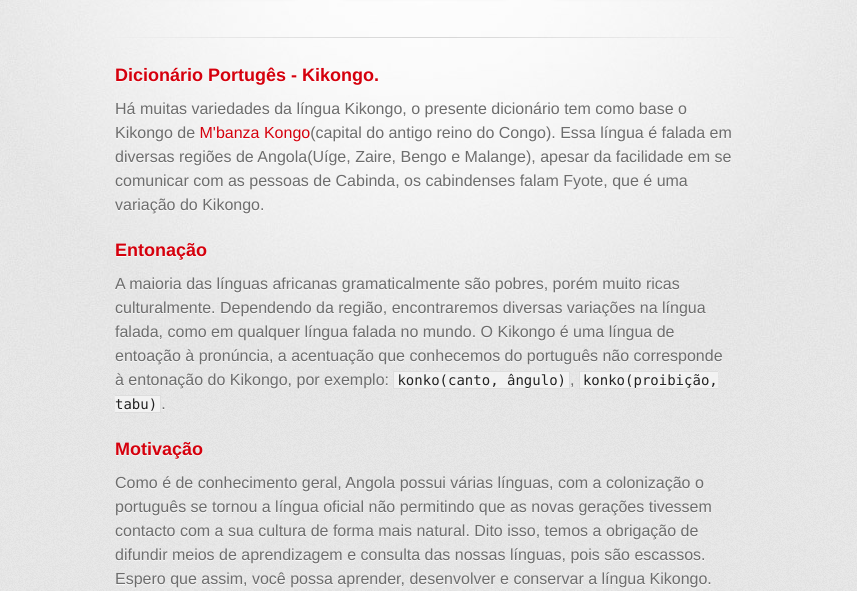
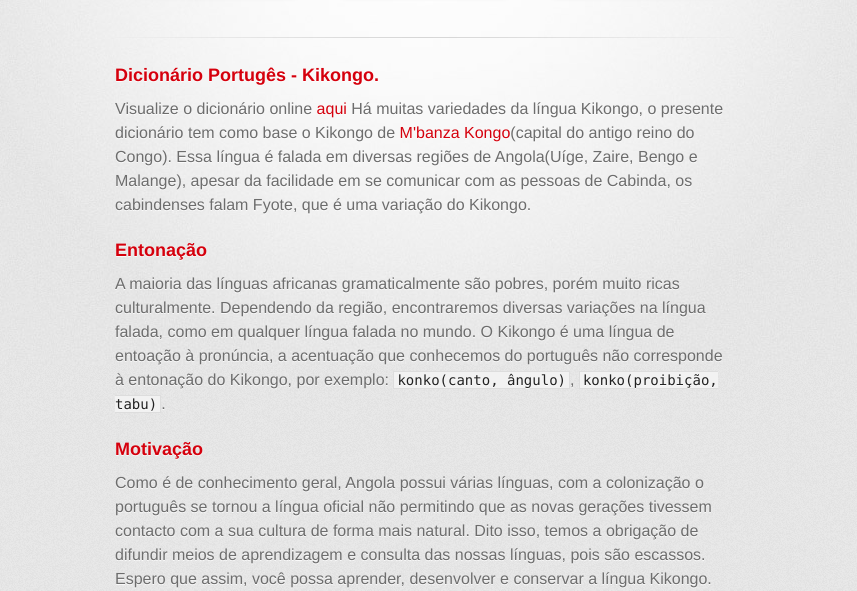
Before and after one commit to quindai/pt_kikongo, a plain HTML site: page index.html in a window 1280 px wide. Shown: the part 209-800 px from the top of the page, without its empty margins (215-1072 px from the left). Drawn offline with Linux system fonts and the light colour scheme; a web font is replaced by a local one.

```diff
--- a/index.html
+++ b/index.html
@@ -34,7 +34,8 @@
           <h3>
 <a id="dicionário-portugês---kikongo" class="anchor" href="#dicion%C3%A1rio-portug%C3%AAs---kikongo" aria-hidden="true"><span class="octicon octicon-link"></span></a>Dicionário Portugês - Kikongo.</h3>
 
-<p>Há muitas variedades da língua Kikongo, o presente dicionário tem como base o Kikongo de <a href="https://pt.wikipedia.org/wiki/M%27Banza_Kongo">M'banza Kongo</a>(capital do antigo reino do Congo). Essa língua é falada em diversas regiões de Angola(Uíge, Zaire, Bengo e Malange), apesar da facilidade em se comunicar com as pessoas de Cabinda, os cabindenses falam Fyote, que é uma variação do Kikongo.</p>
+<p>Visualize o dicionário online <a href="https://github.com/quindai/pt_kikongo/wiki">aqui</a>
+Há muitas variedades da língua Kikongo, o presente dicionário tem como base o Kikongo de <a href="https://pt.wikipedia.org/wiki/M%27Banza_Kongo">M'banza Kongo</a>(capital do antigo reino do Congo). Essa língua é falada em diversas regiões de Angola(Uíge, Zaire, Bengo e Malange), apesar da facilidade em se comunicar com as pessoas de Cabinda, os cabindenses falam Fyote, que é uma variação do Kikongo.</p>
 
 <h3>
 <a id="entonação" class="anchor" href="#entona%C3%A7%C3%A3o" aria-hidden="true"><span class="octicon octicon-link"></span></a>Entonação</h3>
```
Also changed, not shown: params.json (+1 -1 lines).
